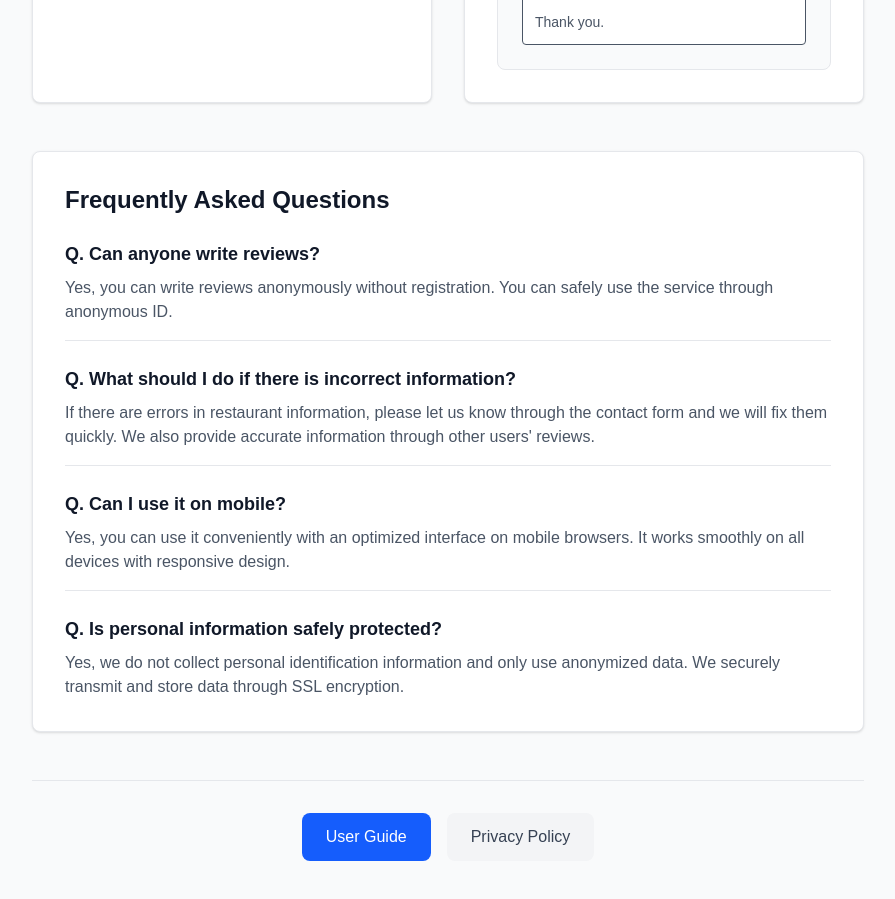
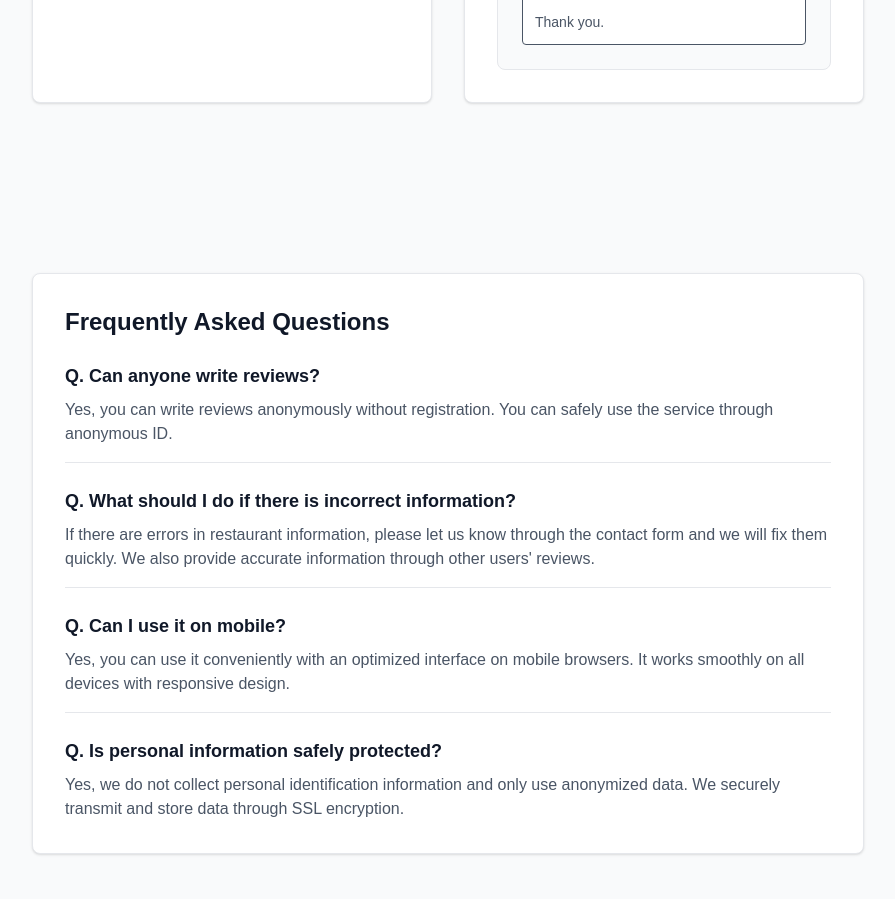
Before and after one commit to jongik96/paymap-japan, a Next.js app: page /contact in a window 1280 px wide. Shown: the part 1020-1919 px from the top of the page, without its empty margins (192-1087 px from the left). Built offline with nearby package versions, Linux system fonts and the light colour scheme.

Commit message:
Add Google AdSense to all pages with proper placement

```diff
--- a/src/app/contact/page.tsx
+++ b/src/app/contact/page.tsx
@@ -6,6 +6,7 @@ import LanguageToggle from '@/components/LanguageToggle';
 import ThemeToggle from '@/components/ThemeToggle';
 import Link from 'next/link';
 import StructuredData from '@/components/StructuredData';
+import GoogleAdSense from '@/components/GoogleAdSense';
 import { useState } from 'react';
 
 export default function ContactPage() {
@@ -169,6 +170,16 @@ export default function ContactPage() {
             </div>
           </div>
 
+          {/* AdSense Banner */}
+          <div className="flex justify-center mt-8 mb-8">
+            <GoogleAdSense
+              adSlot="1234567890" // 실제 광고 슬롯 ID로 교체 필요
+              adFormat="horizontal"
+              className="w-full max-w-728px"
+              adStyle={{ display: 'block', height: '90px' }}
+            />
+          </div>
+
           {/* FAQ Section */}
           <div className="mt-12 bg-white dark:bg-gray-800 rounded-lg shadow-sm border border-gray-200 dark:border-gray-700 p-8">
             <h2 className="text-2xl font-semibold text-gray-900 dark:text-white mb-6">
--- a/src/app/guide/page.tsx
+++ b/src/app/guide/page.tsx
@@ -6,6 +6,7 @@ import LanguageToggle from '@/components/LanguageToggle';
 import ThemeToggle from '@/components/ThemeToggle';
 import Link from 'next/link';
 import StructuredData from '@/components/StructuredData';
+import GoogleAdSense from '@/components/GoogleAdSense';
 
 export default function GuidePage() {
   const { t } = useLanguage();
@@ -169,6 +170,16 @@ export default function GuidePage() {
               </div>
             </section>
 
+            {/* AdSense Banner */}
+            <div className="flex justify-center mb-8">
+              <GoogleAdSense
+                adSlot="1234567890" // 실제 광고 슬롯 ID로 교체 필요
+                adFormat="horizontal"
+                className="w-full max-w-728px"
+                adStyle={{ display: 'block', height: '90px' }}
+              />
+            </div>
+
             {/* Contact */}
             <section className="text-center">
               <h2 className="text-2xl font-semibold text-gray-900 dark:text-white mb-4">
--- a/src/app/privacy/page.tsx
+++ b/src/app/privacy/page.tsx
@@ -6,6 +6,7 @@ import LanguageToggle from '@/components/LanguageToggle';
 import ThemeToggle from '@/components/ThemeToggle';
 import Link from 'next/link';
 import StructuredData from '@/components/StructuredData';
+import GoogleAdSense from '@/components/GoogleAdSense';
 
 export default function PrivacyPage() {
   const { t } = useLanguage();
@@ -194,6 +195,16 @@ export default function PrivacyPage() {
               </div>
             </section>
 
+            {/* AdSense Banner */}
+            <div className="flex justify-center mb-8">
+              <GoogleAdSense
+                adSlot="1234567890" // 실제 광고 슬롯 ID로 교체 필요
+                adFormat="horizontal"
+                className="w-full max-w-728px"
+                adStyle={{ display: 'block', height: '90px' }}
+              />
+            </div>
+
             {/* Navigation */}
             <div className="text-center pt-8 border-t border-gray-200 dark:border-gray-700">
               <div className="flex justify-center space-x-4">
```
